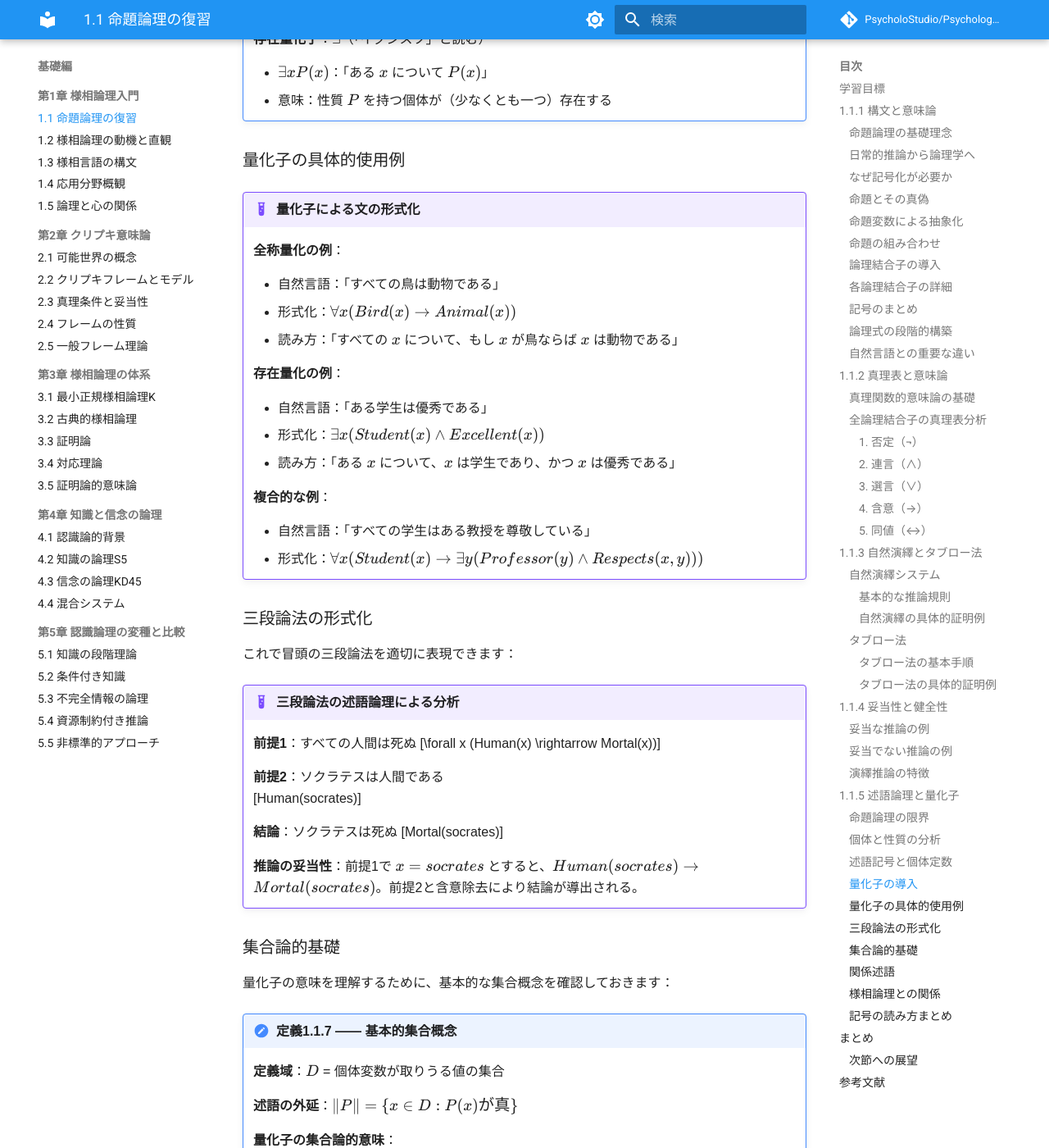
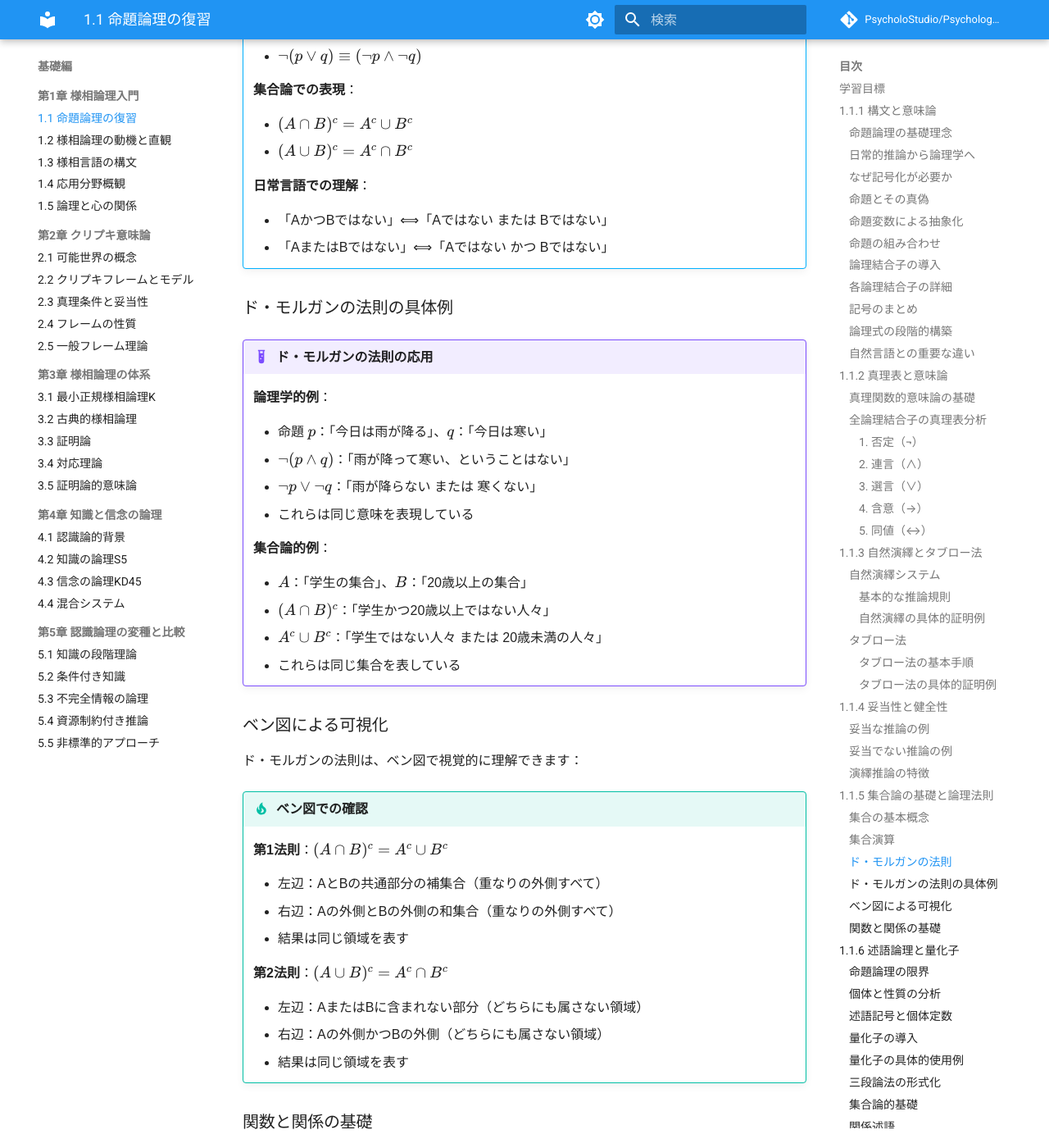
Before and after one commit to PsycholoStudio/Psychology-On-Epistemic-Logic, an MkDocs documentation site: the page built from docs/foundations/1-1-propositional-logic.md, in a window 1280 px wide and 1400 px high, scrolled down 18206 px. Shown: the whole window at 82% size. Built offline with MkDocs 1.6.1 and Material for MkDocs 9.7.7, drawn with Linux system fonts in a browser that asks for light colours; comment, search, counter and statistics services are not loaded; some of the changed text lies outside the part shown.

Commit message:
集合論の基礎とド・モルガンの法則を1-1節に追加
- 1-1節に「集合論の基礎と論理法則」新規節を追加
- 基本的集合概念（要素、部分集合、集合演算）の導入
- ド・モルガンの法則の論理学・集合論両面での説明
- 具体例とベン図による可視化説明
- 関数と関係の基礎概念（クリプキ意味論の準備）
- タブロー法でのド・モルガン法則使用箇所に適切な参照を追加
- 学習目標、概要、まとめを更新して集合論内容を反映

🤖 Generated with [Claude Code](https://claude.ai/code)

Co-Authored-By: Claude <noreply@anthropic.com>

```diff
--- a/docs/foundations/1-1-propositional-logic.md
+++ b/docs/foundations/1-1-propositional-logic.md
@@ -2,11 +2,13 @@
 
 ## 学習目標
 
-様相論理を学ぶ前に、その基礎となる命題論理と述語論理について確認します。この節では、命題論理の基本要素である命題変数と論理結合子の理解、真理表による厳密な意味論の習得、述語論理における量化子（∀、∃）の導入と使用法の習得、そして妥当な論証と健全な論証の重要な区別の把握を目標とします。
+様相論理を学ぶ前に、その基礎となる命題論理、集合論、述語論理について確認します。この節では、命題論理の基本要素である命題変数と論理結合子の理解、真理表による厳密な意味論の習得、集合論の基礎概念とド・モルガンの法則の理解、述語論理における量化子（∀、∃）の導入と使用法の習得、そして妥当な論証と健全な論証の重要な区別の把握を目標とします。
 
 !!! summary "本節の概要"
 
     **命題論理の基盤**：命題変数と5つの論理結合子により、複雑な関係を厳密に表現する基本的な言語体系を構築する。
+
+    **集合論とド・モルガン法則**：集合演算と論理演算の対応関係を理解し、ド・モルガンの法則による論理変換の基礎を習得する。
 
     **述語論理と量化子**：個体と性質の関係を表現し、全称量化子（∀）と存在量化子（∃）により一般的な文を形式化する。
 
@@ -474,7 +476,7 @@
 
 **分解規則の例**：
 
-- \(\neg(\phi \land \psi)\) → \(\neg\phi \lor \neg\psi\)（ド・モルガン法則）
+- \(\neg(\phi \land \psi)\) → \(\neg\phi \lor \neg\psi\)（ド・モルガン法則、[定理1.1.1](#ドモルガンの法則)参照）
 - \(\phi \rightarrow \psi\) → \(\neg\phi \lor \psi\)（含意の定義）
 
 #### タブロー法の具体的証明例
@@ -564,7 +566,125 @@
 
 ---
 
-## 1.1.5 述語論理と量化子
+## 1.1.5 集合論の基礎と論理法則
+
+### 集合の基本概念
+
+論理学と数学の多くの概念は集合論に基づいています。様相論理でも可能世界の集合や到達可能性関係など、集合論的概念が頻繁に使用されるため、基本的な集合概念を確認しておきます。
+
+!!! note "定義1.1.5 —— 基本的集合概念"
+
+    **集合**：\(A = \{1, 2, 3\}\) のように、明確に定義された対象の集まり
+
+    **要素**：\(a \in A\)（「\(a\) は集合 \(A\) の要素」）、\(b \notin A\)（「\(b\) は集合 \(A\) の要素ではない」）
+
+    **部分集合**：\(A \subseteq B\)（「\(A\) は \(B\) の部分集合」）⟺ \(\forall x (x \in A \rightarrow x \in B)\)
+
+    **空集合**：\(\emptyset = \{\}\)（要素を一つも持たない集合）
+
+    **全体集合**：\(U\)（議論の対象となるすべての要素を含む集合）
+
+### 集合演算
+
+集合間の関係と演算は、論理演算と密接な対応関係があります：
+
+!!! example "集合演算の基本"
+
+    **和集合（∪）**：
+
+    - \(A \cup B = \{x : x \in A \text{ または } x \in B\}\)
+    - 例：\(\{1,2\} \cup \{2,3\} = \{1,2,3\}\)
+    - 論理演算との対応：選言（∨）
+
+    **積集合（∩）**：
+
+    - \(A \cap B = \{x : x \in A \text{ かつ } x \in B\}\)
+    - 例：\(\{1,2\} \cap \{2,3\} = \{2\}\)
+    - 論理演算との対応：連言（∧）
+
+    **補集合（^c）**：
+
+    - \(A^c = \{x \in U : x \notin A\}\)（全体集合 \(U\) に対する \(A\) の補集合）
+    - 例：\(U = \{1,2,3,4\}\) で \(A = \{1,2\}\) なら \(A^c = \{3,4\}\)
+    - 論理演算との対応：否定（¬）
+
+### ド・モルガンの法則
+
+論理学と集合論の両方で重要な法則である**ド・モルガンの法則**は、以下のように表現されます：
+
+!!! abstract "定理1.1.1 —— ド・モルガンの法則"
+
+    **論理学での表現**：
+
+    - \(\neg(p \land q) \equiv (\neg p \lor \neg q)\)
+    - \(\neg(p \lor q) \equiv (\neg p \land \neg q)\)
+
+    **集合論での表現**：
+
+    - \((A \cap B)^c = A^c \cup B^c\)
+    - \((A \cup B)^c = A^c \cap B^c\)
+
+    **日常言語での理解**：
+
+    - 「AかつBではない」⟺「Aではない または Bではない」
+    - 「AまたはBではない」⟺「Aではない かつ Bではない」
+
+### ド・モルガンの法則の具体例
+
+!!! example "ド・モルガンの法則の応用"
+
+    **論理学的例**：
+
+    - 命題 \(p\)：「今日は雨が降る」、\(q\)：「今日は寒い」
+    - \(\neg(p \land q)\)：「雨が降って寒い、ということはない」
+    - \(\neg p \lor \neg q\)：「雨が降らない または 寒くない」
+    - これらは同じ意味を表現している
+
+    **集合論的例**：
+
+    - \(A\)：「学生の集合」、\(B\)：「20歳以上の集合」
+    - \((A \cap B)^c\)：「学生かつ20歳以上ではない人々」
+    - \(A^c \cup B^c\)：「学生ではない人々 または 20歳未満の人々」
+    - これらは同じ集合を表している
+
+### ベン図による可視化
+
+ド・モルガンの法則は、ベン図で視覚的に理解できます：
+
+!!! tip "ベン図での確認"
+
+    **第1法則**：\((A \cap B)^c = A^c \cup B^c\)
+
+    - 左辺：AとBの共通部分の補集合（重なりの外側すべて）
+    - 右辺：Aの外側とBの外側の和集合（重なりの外側すべて）
+    - 結果は同じ領域を表す
+
+    **第2法則**：\((A \cup B)^c = A^c \cap B^c\)
+
+    - 左辺：AまたはBに含まれない部分（どちらにも属さない領域）
+    - 右辺：Aの外側かつBの外側（どちらにも属さない領域）
+    - 結果は同じ領域を表す
+
+### 関数と関係の基礎
+
+様相論理では関数と関係の概念も重要です：
+
+!!! note "定義1.1.6 —— 関数と関係"
+
+    **直積集合**：\(A \times B = \{(a,b) : a \in A \text{ かつ } b \in B\}\)
+
+    **関係**：\(R \subseteq A \times B\)（AからBへの関係）
+
+    **関数**：\(f: A \rightarrow B\)（集合AからBへの写像）
+
+    - 条件：\(\forall a \in A, \exists! b \in B, (a,b) \in f\)
+    - 「すべてのaに対して、ただ一つのbが対応する」
+
+これらの概念は、クリプキ意味論で可能世界間の到達可能性関係を定義する際に使用されます。
+
+---
+
+## 1.1.6 述語論理と量化子
 
 ### 命題論理の限界
 
@@ -662,7 +782,7 @@
 
 量化子の意味を理解するために、基本的な集合概念を確認しておきます：
 
-!!! note "定義1.1.7 —— 基本的集合概念"
+!!! note "定義1.1.9 —— 基本的集合概念"
 
     **定義域**：\(D\) = 個体変数が取りうる値の集合
 
@@ -720,15 +840,17 @@
 
 ## まとめ
 
-この節では、様相論理の基礎となる命題論理と述語論理について学習しました。重要なポイントは以下の通りです：
+この節では、様相論理の基礎となる命題論理、集合論、述語論理について学習しました。重要なポイントは以下の通りです：
 
 **命題論理**の基本要素である命題変数と論理結合子により、複雑な論理的関係を厳密に表現できます。真理表による意味論的定義は、論理的概念の精密な意味決定を可能にし、論理学の数学的基盤を提供します。
+
+**集合論とド・モルガン法則**により、論理演算と集合演算の深い対応関係を理解できます。特にド・モルガンの法則は、論理式の変形や意味論の理解において基本的な道具となります。
 
 **述語論理と量化子**により、命題論理では表現できない個体と性質の関係、一般的な文、存在に関する文を形式化できます。全称量化子（∀）と存在量化子（∃）は、様相論理で扱う認識論理において重要な役割を果たします。
 
 **妥当性と健全性**の区別により、論理的推論の質を評価できます。妥当な推論形式と誤謬のパターンを理解することで、論理的思考の精度を向上させることができます。
 
-これらの基礎的理解の上に、次節で学ぶ様相論理の概念が構築されます。特に量化子と様相演算子の組み合わせは、認識論理や知識表現において中核的な役割を果たすことになります。
+これらの基礎的理解の上に、次節で学ぶ様相論理の概念が構築されます。特に集合論的意味論、量化子と様相演算子の組み合わせは、認識論理や知識表現において中核的な役割を果たすことになります。
 
 ### 次節への展望
 
```
Also changed, not shown: other parts of docs/foundations/1-1-propositional-logic.md (+2 -2 lines).
